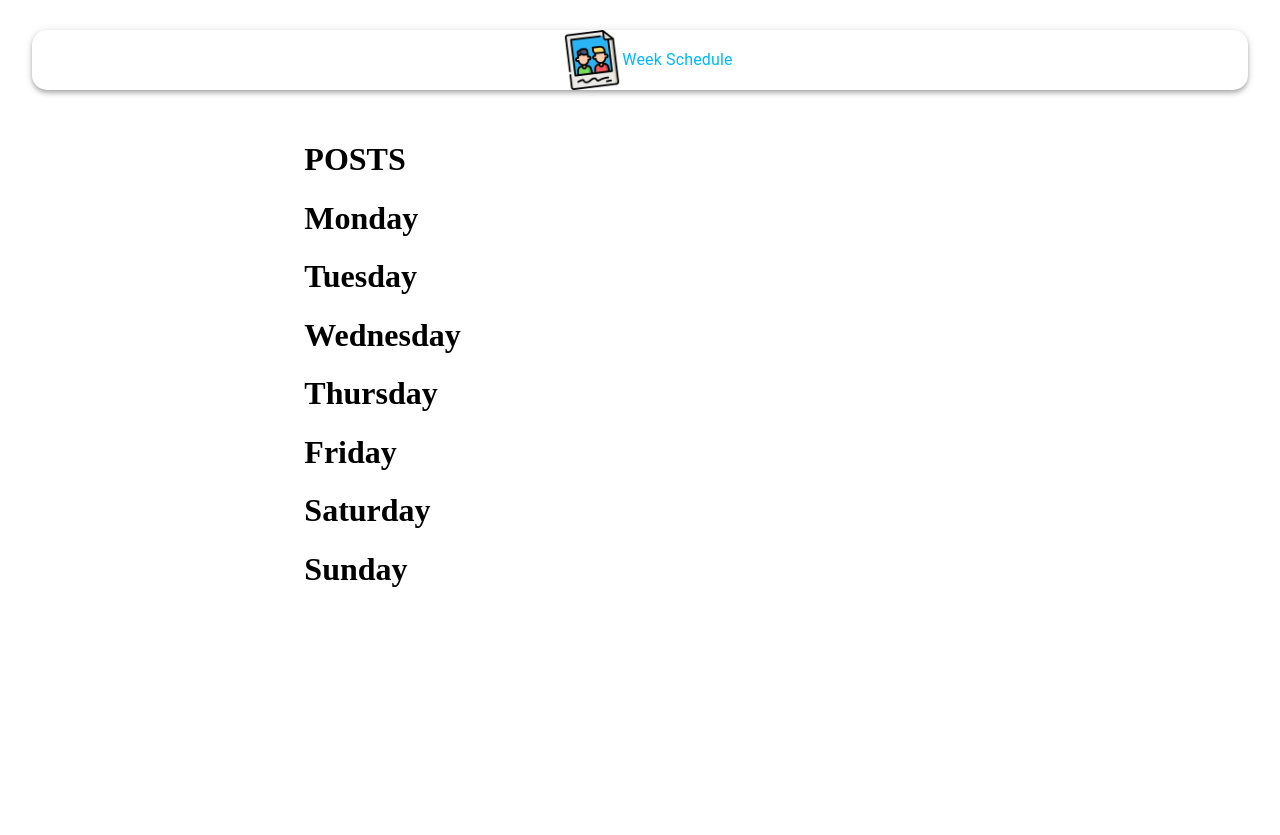
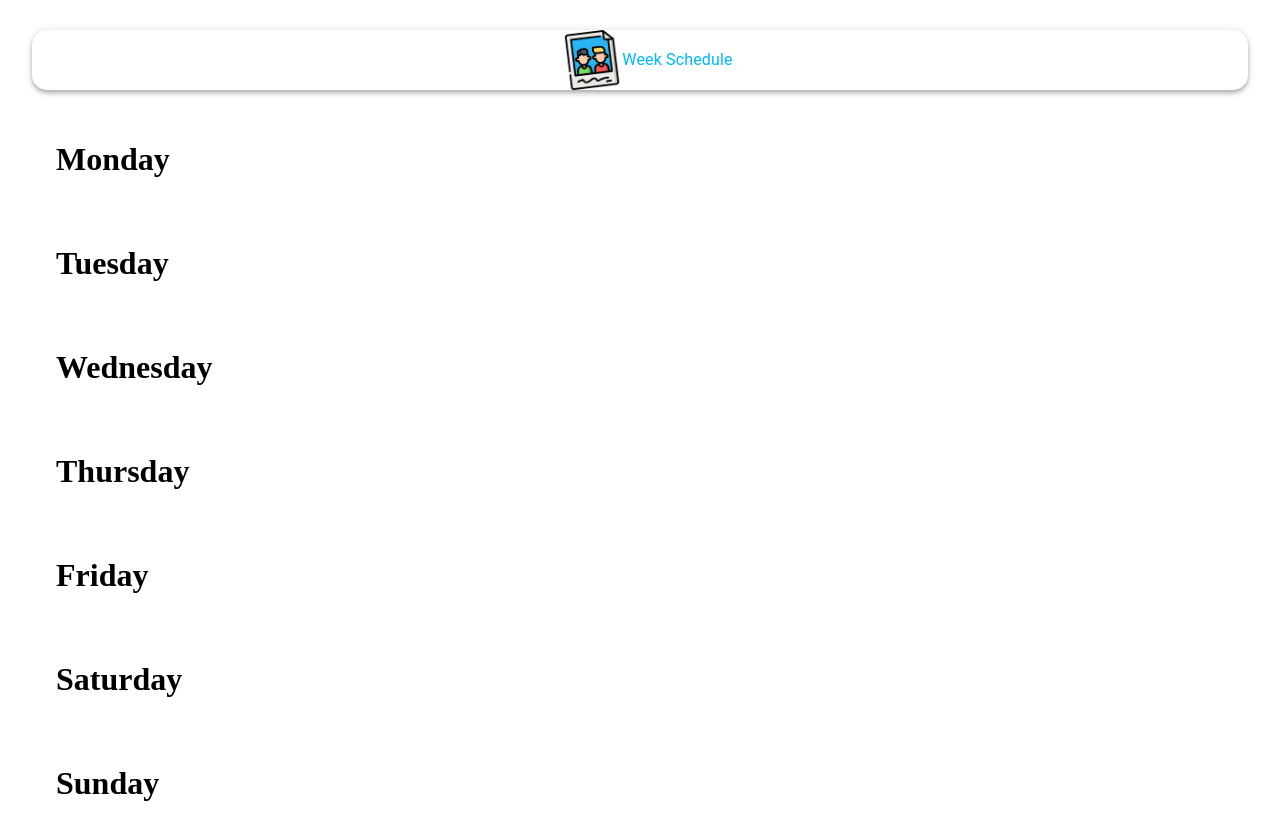
Before and after one commit to sternma/henryproject, a React (Create React App) app in the folder client/: page / in a window 1280 px wide. Before the commit the page ends 800 px from the top, so only its background shows below. Built offline with nearby package versions, Linux system fonts and the light colour scheme.

Commit message:
tried to fix the days of the week

```diff
--- a/client/src/App.js
+++ b/client/src/App.js
@@ -1,23 +1,41 @@
 import React from 'react';
 import { Container, AppBar, Typography, Grow, Grid } from '@material-ui/core';
 
-import Posts from './components/Posts/Posts';
+import Post from './components/Posts/Post/Post';
 import memories from './images/memories.png';
 import useStyles from './styles';
 
 const App = () => {
     const classes = useStyles();
     return (
-        <Container maxidth = "lg">
+        <Container maxWidth = "lg">
             <AppBar className={classes.appBar} position = "static" color = "inherit">
                 <img className={classes.image} src= {memories} alt = "Week Schedule" height = "60" />
                 <Typography className={classes.heading} varaint = "h2" align = "center">Week Schedule</Typography>
             </AppBar>
             <Grow in>
                 <Container>
-                    <Grid container justifyContent = "center" alignItems = "center" spacing = {3}>
+                    <Grid container justifyContent = "space-between" alignItems = "stretch" spacing = {3}>
                         <Grid item xs = {12} sm = {7}>
-                            <Posts />
+                            <Post name='Monday'/>
+                        </Grid>
+                        <Grid item xs = {12} sm = {7}>
+                            <Post name='Tuesday'/>
+                        </Grid>
+                        <Grid item xs = {12} sm = {7}>
+                            <Post name='Wednesday'/>
+                        </Grid>
+                        <Grid item xs = {12} sm = {7}>
+                            <Post name='Thursday'/>
+                        </Grid>
+                        <Grid item xs = {12} sm = {7}>
+                            <Post name='Friday'/>
+                        </Grid>
+                        <Grid item xs = {12} sm = {7}>
+                            <Post name='Saturday'/>
+                        </Grid>
+                        <Grid item xs = {12} sm = {7}>
+                            <Post name='Sunday'/>
                         </Grid>
                     </Grid>
                 </Container>
```
Also changed, not shown: client/src/components/Posts/Posts.js (+31 -0 lines).
